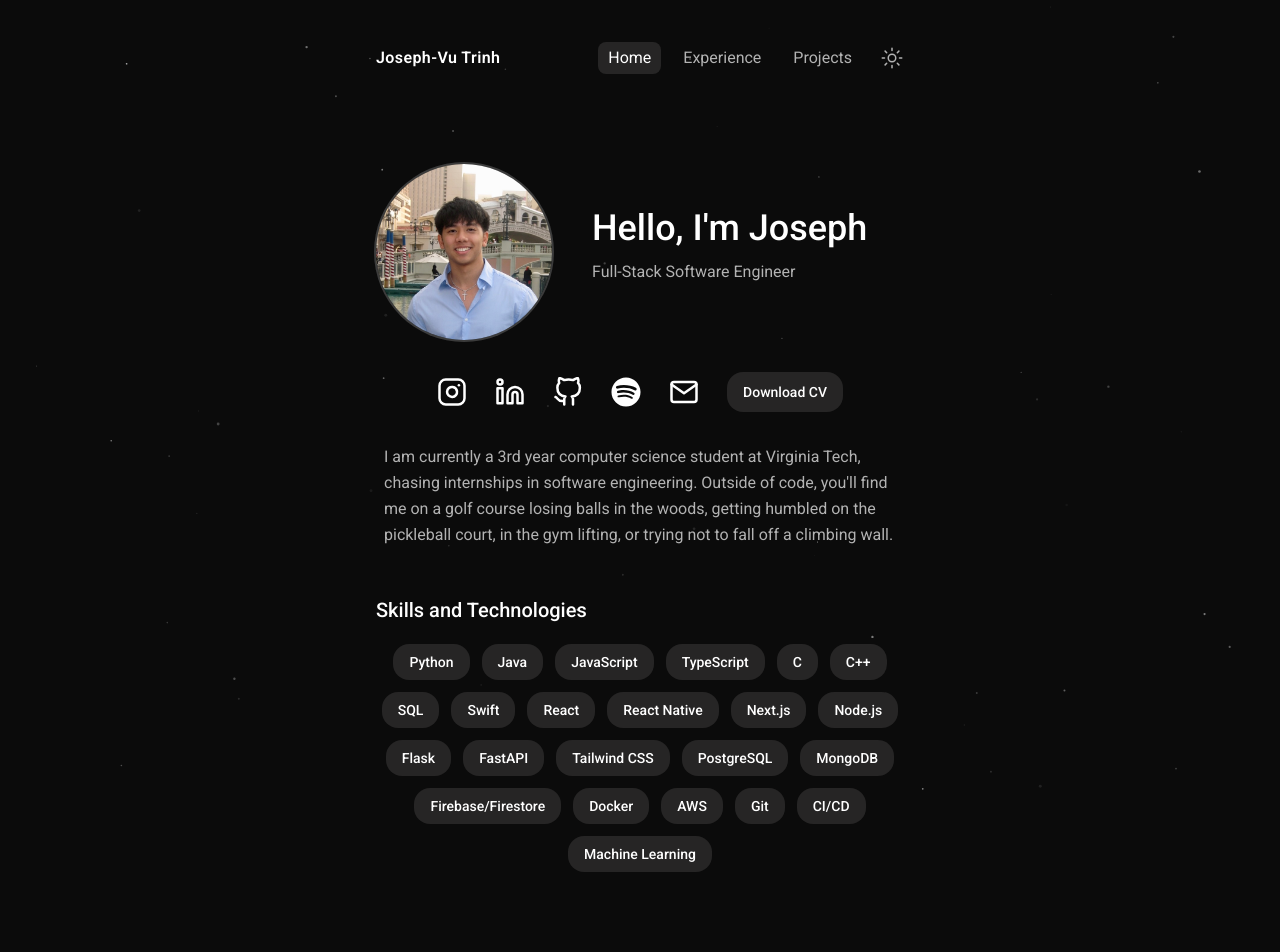
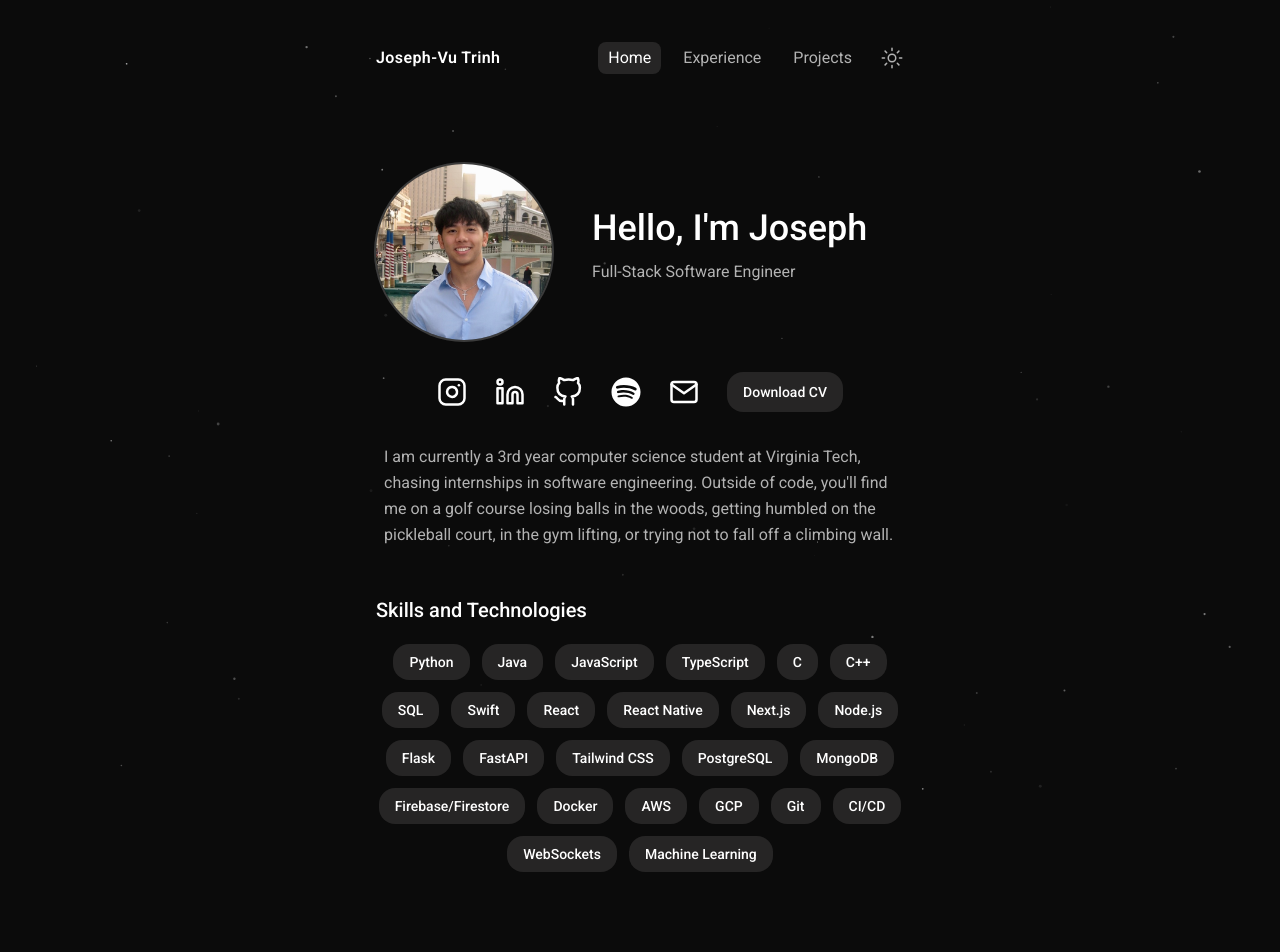
Before and after one commit to josephvutrinh/portfolio, a React (Vite) app: page / in a window 1280 px wide. Shown: the top 952 px of the page. Built offline with nearby package versions, Linux system fonts and the light colour scheme; no server answers.

Commit message:
updated skills

```diff
--- a/src/pages/Home.jsx
+++ b/src/pages/Home.jsx
@@ -16,7 +16,8 @@ const socials = [
 
 const skills = ["Python", "Java", "JavaScript", "TypeScript", "C", "C++", "SQL", "Swift",
     "React", "React Native", "Next.js", "Node.js", "Flask", "FastAPI", "Tailwind CSS",
-    "PostgreSQL", "MongoDB", "Firebase/Firestore", "Docker", "AWS", "Git", "CI/CD", "Machine Learning"];
+    "PostgreSQL", "MongoDB", "Firebase/Firestore", "Docker", "AWS", "GCP", "Git", "CI/CD",
+    "WebSockets", "Machine Learning"];
 
 const Home = () => {
     return (
```
